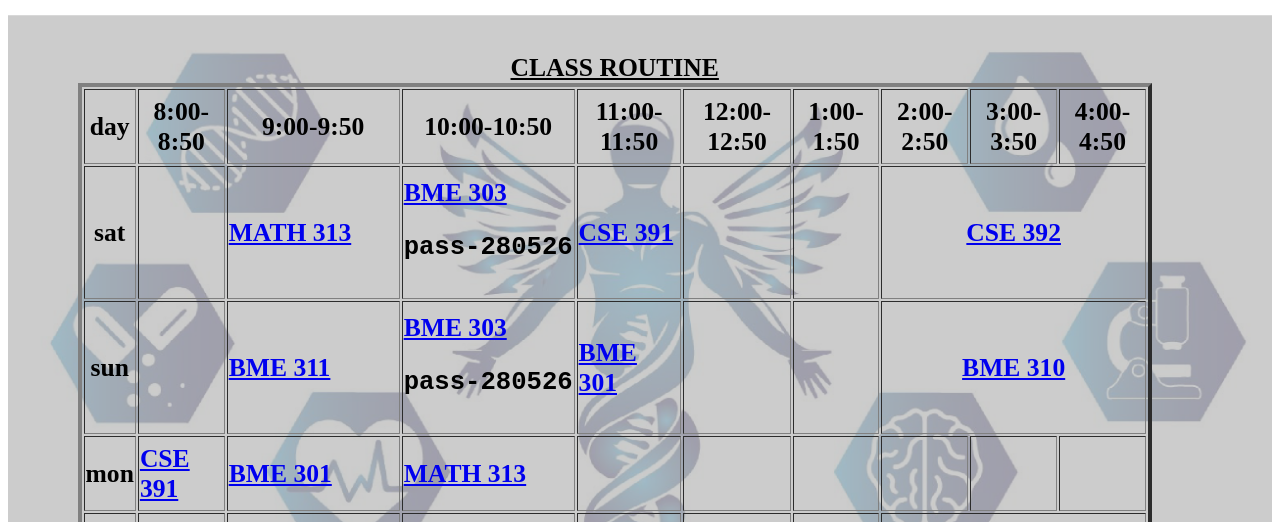
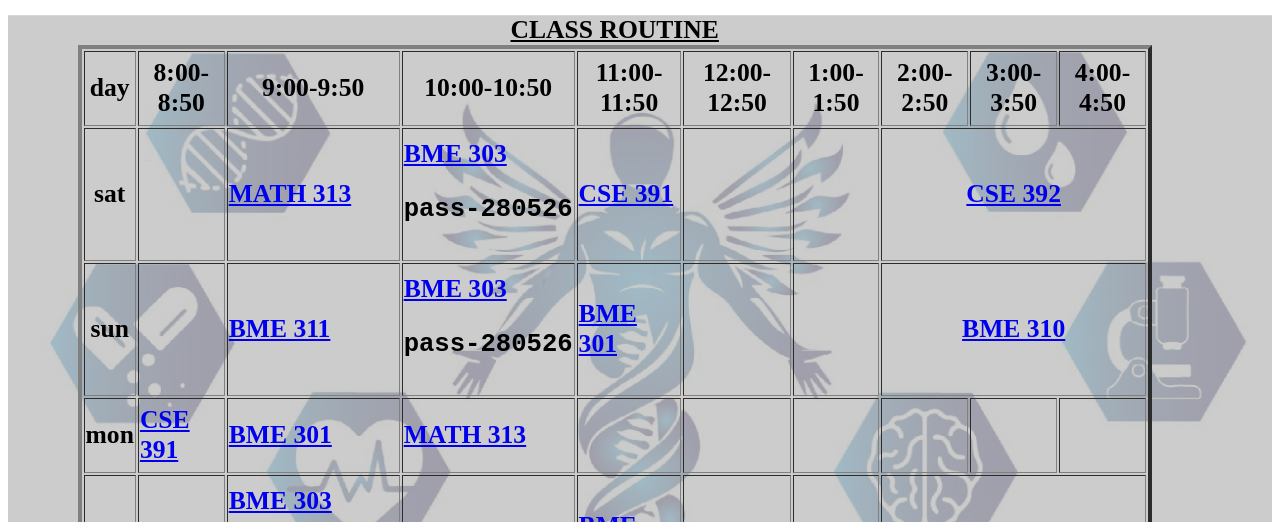
Before and after one commit to Pritom-Saha07/routine3-1, a plain HTML site: page index.html in a window 1280 px wide. Shown: the part 267-789 px from the top of the page. Drawn offline with Linux system fonts and the light colour scheme; some packages are replaced by stand-ins of ours; a script that the page names is missing.

Commit message:
Update index.css

```diff
--- a/index.css
+++ b/index.css
@@ -76,7 +76,6 @@
 #poss{
     position:absolute;
     left:5.5%;
-    top: 5%;
     font-weight: bold;
     font-size: 2vw;
     height:55vw;
```
